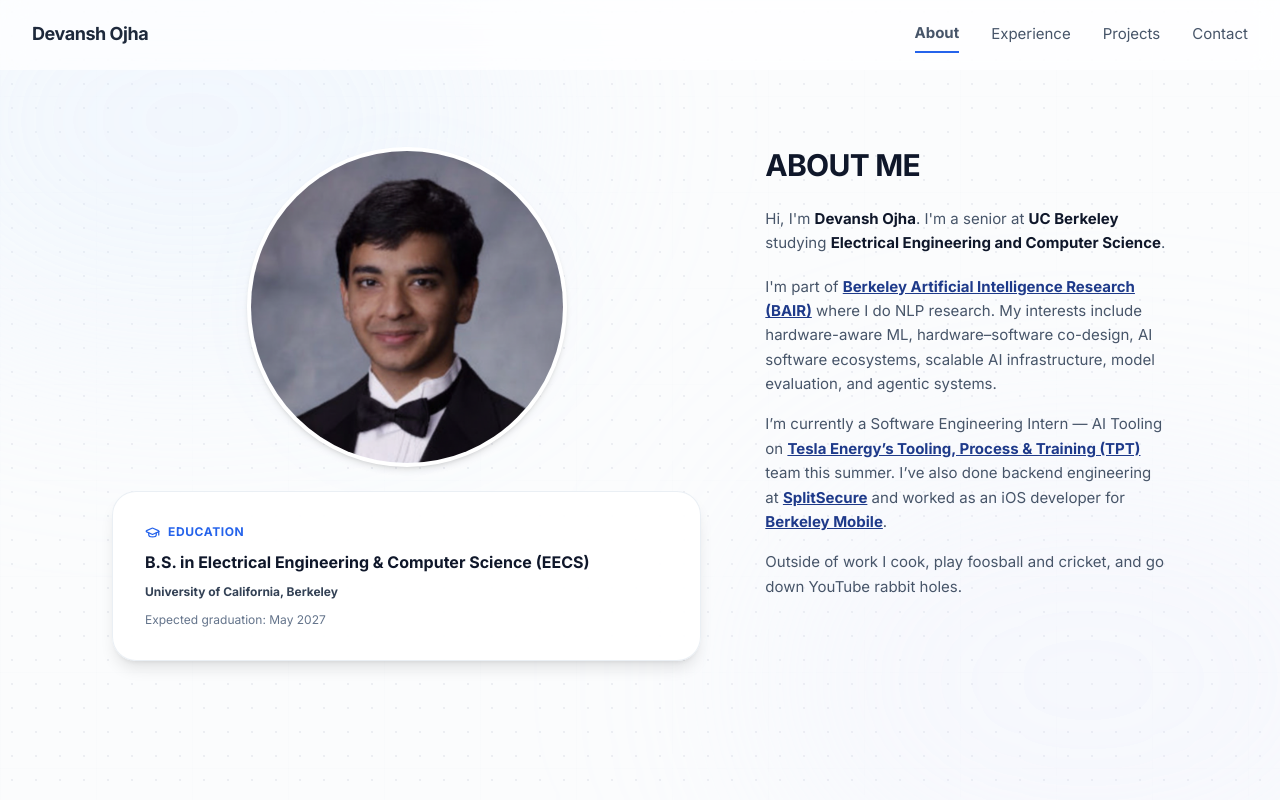
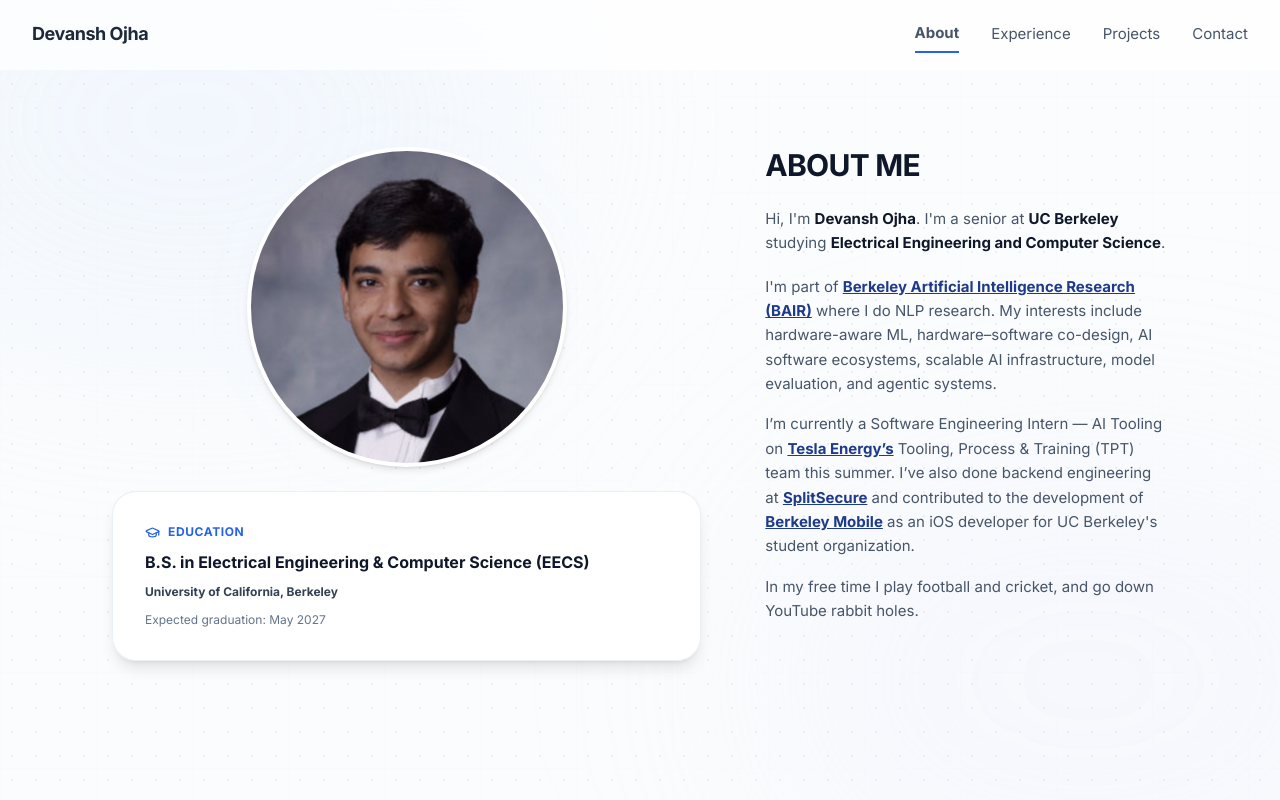
Before and after one commit to Devansh-Ojha/personal-website, a React (Vite) app: page / in a window 1280 px wide. Shown: the top 800 px of the page. Built offline with nearby package versions, Linux system fonts and the light colour scheme.

Commit message:
update intro

```diff
--- a/src/components/About.jsx
+++ b/src/components/About.jsx
@@ -71,10 +71,10 @@ const About = () => {
               I'm part of <a href="https://bair.berkeley.edu/" target="_blank" rel="noreferrer" className="font-semibold text-blue-900 hover:text-blue-700">Berkeley Artificial Intelligence Research (BAIR)</a> where I do NLP research. My interests include hardware-aware ML, hardware–software co-design, AI software ecosystems, scalable AI infrastructure, model evaluation, and agentic systems.
             </p>
             <p>
-              I’m currently a Software Engineering Intern — AI Tooling on <a href="https://www.tesla.com/energy" target="_blank" rel="noreferrer" className="font-semibold text-blue-900 hover:text-blue-700">Tesla Energy’s Tooling, Process & Training (TPT)</a> team this summer. I’ve also done backend engineering at <a href="https://splitsecure.com" target="_blank" rel="noreferrer" className="font-semibold text-blue-900 hover:text-blue-700">SplitSecure</a> and worked as an iOS developer for <a href="https://berkeleymobile.app" target="_blank" rel="noreferrer" className="font-semibold text-blue-900 hover:text-blue-700">Berkeley Mobile</a>.
+              I’m currently a Software Engineering Intern — AI Tooling on <a href="https://www.tesla.com/energy" target="_blank" rel="noreferrer" className="font-semibold text-blue-900 hover:text-blue-700">Tesla Energy’s</a> Tooling, Process & Training (TPT) team this summer. I’ve also done backend engineering at <a href="https://splitsecure.com" target="_blank" rel="noreferrer" className="font-semibold text-blue-900 hover:text-blue-700">SplitSecure</a> and contributed to the development of <a href="https://apps.apple.com/us/app/berkeley-mobile/id912243518" target="_blank" rel="noreferrer" className="font-semibold text-blue-900 hover:text-blue-700">Berkeley Mobile</a> as an iOS developer for UC Berkeley's student organization.
             </p>
             <p>
-              Outside of work I cook, play foosball and cricket, and go down YouTube rabbit holes.
+              In my free time I play football and cricket, and go down YouTube rabbit holes.
             </p>
           </div>
         </motion.div>
```
